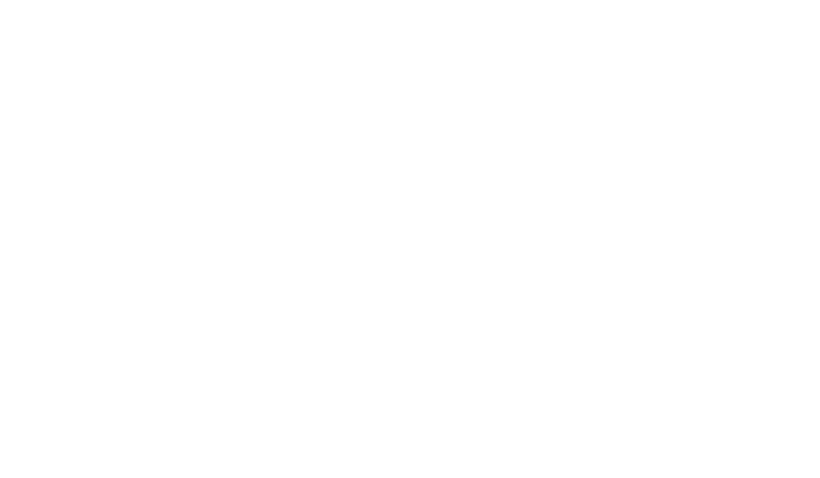
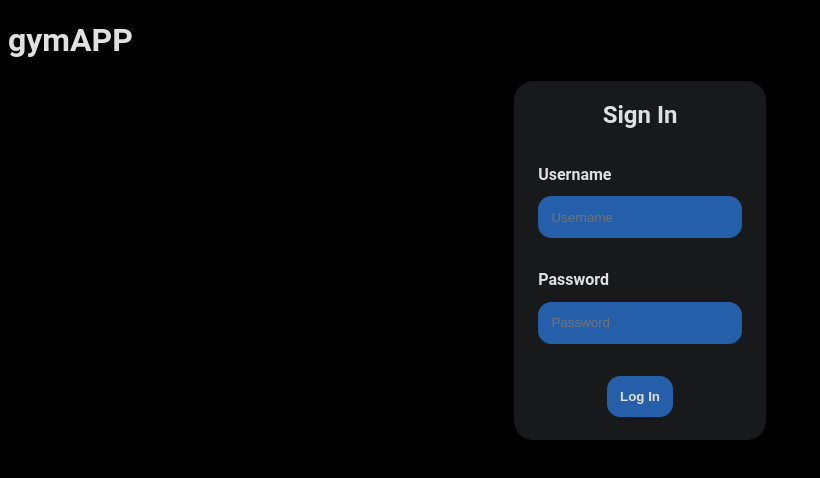
Before and after one commit to A1exYeh/gymAPP, a plain HTML site: page index.html in a window 1280 px wide. Shown: the whole page, without its empty margins (0-820 px from the left). Drawn offline with Linux system fonts and the light colour scheme.

Commit message:
Setup login screen and styling

```diff
--- a/index.html
+++ b/index.html
@@ -4,9 +4,28 @@
     <meta charset="UTF-8">
     <meta name="viewport" content="width=device-width, initial-scale=1.0">
     <title>gymAPP</title>
-    <link ref="./styles.css" rel="stylesheet" type="text/css">
+    <link href="./styles.css" rel="stylesheet" type="text/css">
 </head>
 <body>
+    <header>
+        <h1>gymAPP</h1>
+    </header>
+    <section>
+        <form id="loginCard" action="">
+            <h1>Sign In</h1>
+            <p>
+                <label for="username">Username</label>
+                <input type="text" name="username" id="username" placeholder="Username">
+            </p>
+            <p>
+                <label for="password">Password</label>
+                <input type="password" name="password" id="password" placeholder="Password">
+            </p>
+            <p>
+                <input type="submit" value="Log In" id="logInSubmit">
+            </p>
+        </form>
+    </section>
     <script src="./main.js"></script>
 </body>
 </html>
--- a/styles.css
+++ b/styles.css
@@ -0,0 +1,62 @@
+html, body {
+    font-family: Roboto, Oxygen, Ubuntu, Cantarell, 'Open Sans', 'Helvetica Neue', sans-serif;
+    box-sizing: border-box;
+    background-color: #000000;
+
+    color: #E0E0E0;
+}
+
+#loginCard {
+    background: #18191b;
+    border-radius: 1.2em;
+    box-shadow: 0 4px 30px rgba(0, 0, 0, 0.1);
+    backdrop-filter: blur(8.9px);
+    -webkit-backdrop-filter: blur(8.9px);
+
+    width: 20%;
+    height: 30%;
+    text-align: center;
+    margin-left: auto;
+    margin-right: auto;
+    display: flex;
+    flex-direction: column;
+    justify-content: center;
+    align-items: center;
+}
+
+#loginCard p {
+    display: flex;
+    flex-direction: column;
+}
+
+#loginCard p label {
+    align-self: flex-start;
+    margin-bottom: 0.8em;
+    font-weight: bold;
+}
+
+#username, #password{
+    color: #E0E0E0;
+    background-color: #255faa;
+    border: none;
+    border-radius: 1em;
+    padding: 1em;
+}
+
+#username:focus, #password:focus {
+    outline: #62a6ff solid 0.3em;
+}
+
+#logInSubmit {
+    color: #E0E0E0;
+    background-color: #255faa;
+    border: none;
+    border-radius: 1em;
+    padding: 1em;
+    font-weight: bold;
+    margin-bottom: 0.5em;
+}
+
+#logInSubmit:hover {
+    background-color: #62a6ff;
+}
```
Also changed, not shown: images/background.png (added).
